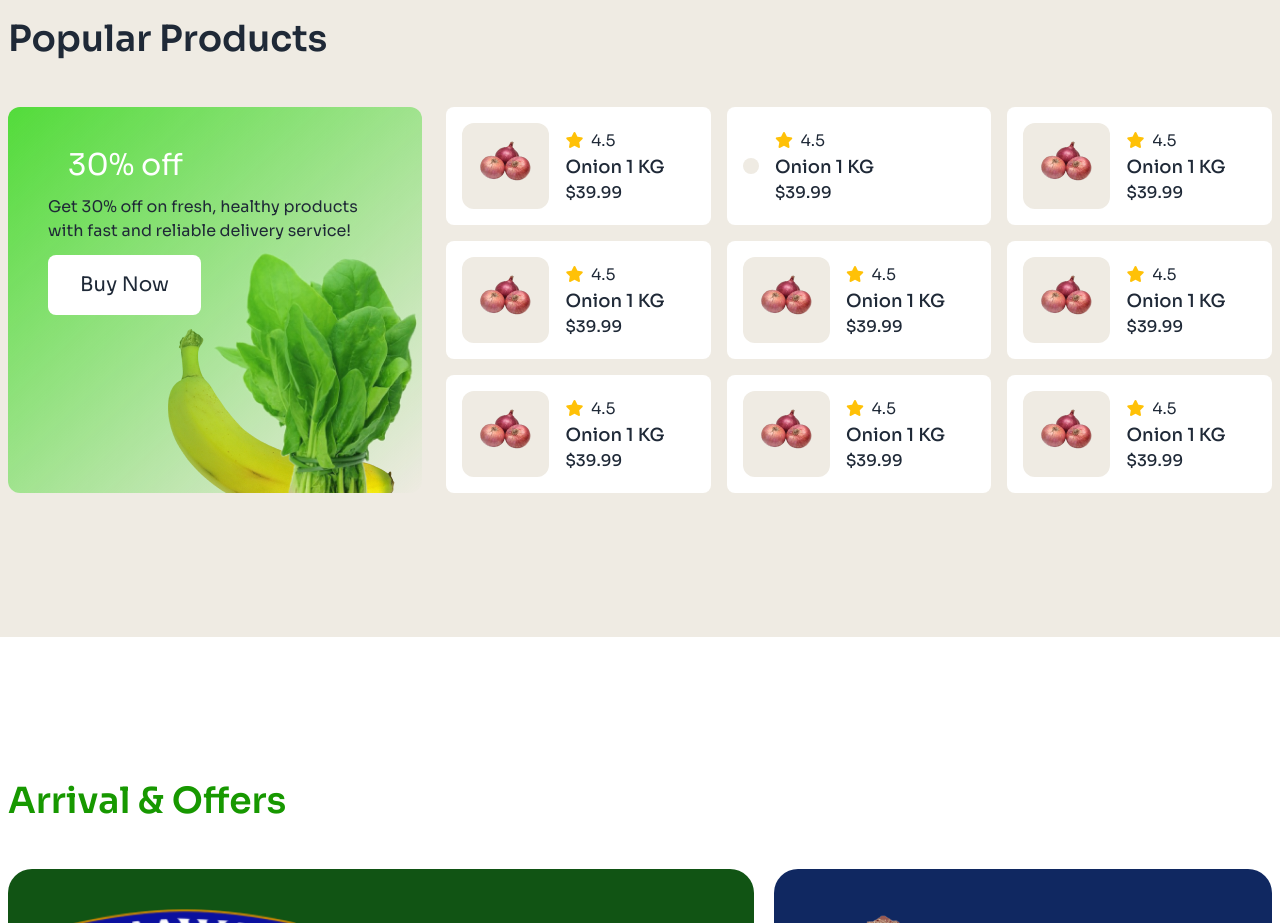
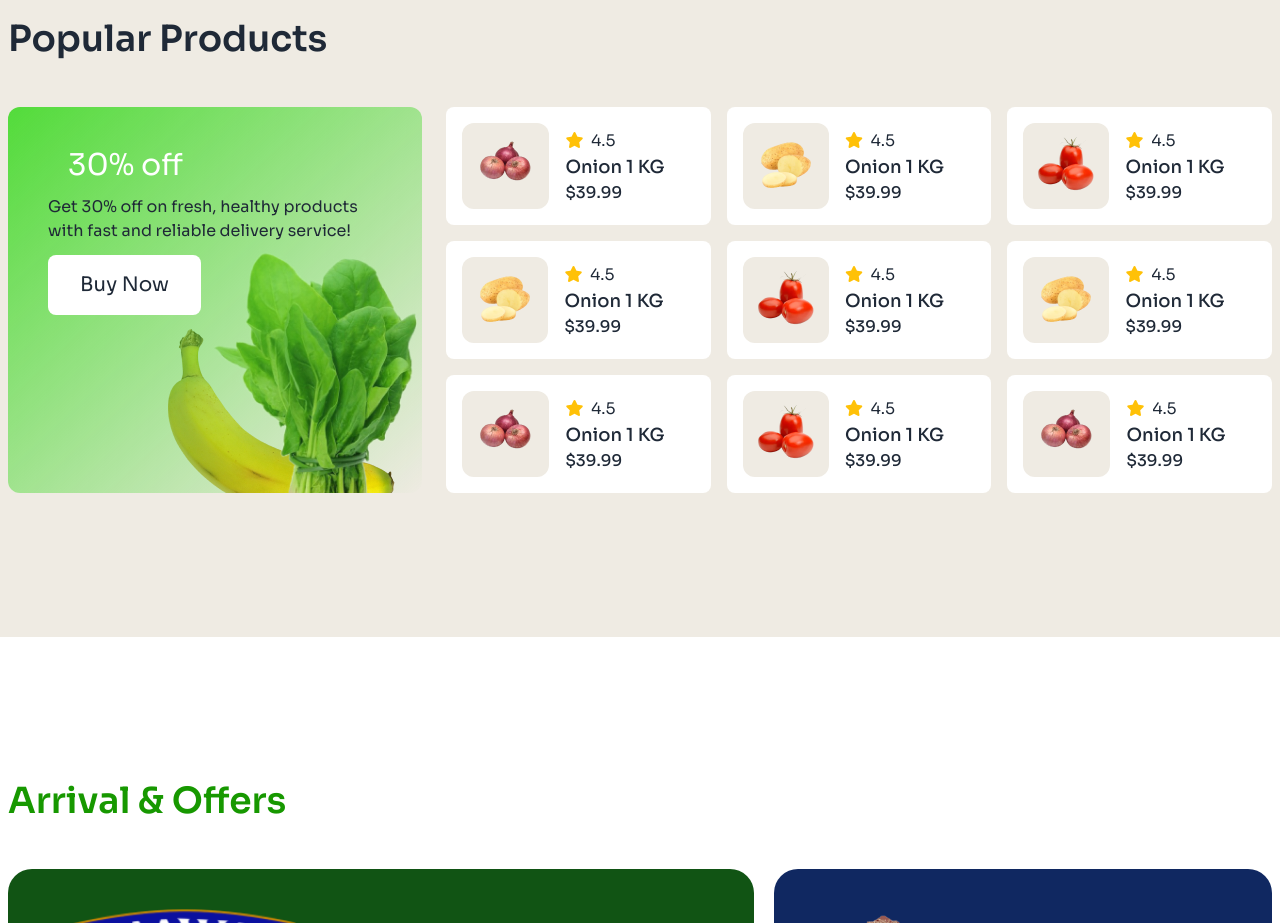
Before and after one commit to MHoshen/nature-platter, a plain HTML site: page index.html in a window 1280 px wide. Shown: the part 2640-3563 px from the top of the page. Drawn offline with nearby package versions, Linux system fonts and the light colour scheme.

Commit message:
Picture added in populare section

```diff
--- a/index.html
+++ b/index.html
@@ -370,7 +370,7 @@
                 <!-- offer's card image -->
                 <img
                   class="bg-[#EFEBE3] md:p-2 rounded-xl"
-                  src="assets/potato.png.png"
+                  src="assets/potato.png"
                   alt=""
                 />
                 <!-- offer's description -->
@@ -393,7 +393,7 @@
                 <!-- offer's card image -->
                 <img
                   class="bg-[#EFEBE3] md:p-2 rounded-xl"
-                  src="assets/onion.png"
+                  src="assets/tomato.png"
                   alt=""
                 />
                 <!-- offer's description -->
@@ -409,7 +409,76 @@
                 </div>
               </div>
 
-              <!-- offer's card 1 -->
+              <!-- offer's card 4 -->
+              <div
+                class="rounded-lg p-2 md:p-4 flex flex-row bg-white justify-start content-between items-center gap-4"
+              >
+                <!-- offer's card image -->
+                <img
+                  class="bg-[#EFEBE3] md:p-2 rounded-xl"
+                  src="assets/potato.png"
+                  alt=""
+                />
+                <!-- offer's description -->
+                <div>
+                  <i
+                    class="fa-solid fa-star text-xs md:text-base mr-1 text-[#FFC107]"
+                  ></i>
+                  <data class="text-xs md:text-base" value="4.5">4.5</data>
+                  <h5 class="text-sm md:text-lg font-medium">Onion 1 KG</h5>
+                  <data class="text-xs md:text-base font-medium" value="39.99"
+                    >$39.99</data
+                  >
+                </div>
+              </div>
+
+              <!-- offer's card 5 -->
+              <div
+                class="rounded-lg p-2 md:p-4 flex flex-row bg-white justify-start content-between items-center gap-4"
+              >
+                <!-- offer's card image -->
+                <img
+                  class="bg-[#EFEBE3] md:p-2 rounded-xl"
+                  src="assets/tomato.png"
+                  alt=""
+                />
+                <!-- offer's description -->
+                <div>
+                  <i
+                    class="fa-solid fa-star text-xs md:text-base mr-1 text-[#FFC107]"
+                  ></i>
+                  <data class="text-xs md:text-base" value="4.5">4.5</data>
+                  <h5 class="text-sm md:text-lg font-medium">Onion 1 KG</h5>
+                  <data class="text-xs md:text-base font-medium" value="39.99"
+                    >$39.99</data
+                  >
+                </div>
+              </div>
+
+              <!-- offer's card 6 -->
+              <div
+                class="rounded-lg p-2 md:p-4 flex flex-row bg-white justify-start content-between items-center gap-4"
+              >
+                <!-- offer's card image -->
+                <img
+                  class="bg-[#EFEBE3] md:p-2 rounded-xl"
+                  src="assets/potato.png"
+                  alt=""
+                />
+                <!-- offer's description -->
+                <div>
+                  <i
+                    class="fa-solid fa-star text-xs md:text-base mr-1 text-[#FFC107]"
+                  ></i>
+                  <data class="text-xs md:text-base" value="4.5">4.5</data>
+                  <h5 class="text-sm md:text-lg font-medium">Onion 1 KG</h5>
+                  <data class="text-xs md:text-base font-medium" value="39.99"
+                    >$39.99</data
+                  >
+                </div>
+              </div>
+
+              <!-- offer's card 7 -->
               <div
                 class="rounded-lg p-2 md:p-4 flex flex-row bg-white justify-start content-between items-center gap-4"
               >
@@ -432,14 +501,14 @@
                 </div>
               </div>
 
-              <!-- offer's card 1 -->
+              <!-- offer's card 8 -->
               <div
                 class="rounded-lg p-2 md:p-4 flex flex-row bg-white justify-start content-between items-center gap-4"
               >
                 <!-- offer's card image -->
                 <img
                   class="bg-[#EFEBE3] md:p-2 rounded-xl"
-                  src="assets/onion.png"
+                  src="assets/tomato.png"
                   alt=""
                 />
                 <!-- offer's description -->
@@ -455,76 +524,7 @@
                 </div>
               </div>
 
-              <!-- offer's card 1 -->
-              <div
-                class="rounded-lg p-2 md:p-4 flex flex-row bg-white justify-start content-between items-center gap-4"
-              >
-                <!-- offer's card image -->
-                <img
-                  class="bg-[#EFEBE3] md:p-2 rounded-xl"
-                  src="assets/onion.png"
-                  alt=""
-                />
-                <!-- offer's description -->
-                <div>
-                  <i
-                    class="fa-solid fa-star text-xs md:text-base mr-1 text-[#FFC107]"
-                  ></i>
-                  <data class="text-xs md:text-base" value="4.5">4.5</data>
-                  <h5 class="text-sm md:text-lg font-medium">Onion 1 KG</h5>
-                  <data class="text-xs md:text-base font-medium" value="39.99"
-                    >$39.99</data
-                  >
-                </div>
-              </div>
-
-              <!-- offer's card 1 -->
-              <div
-                class="rounded-lg p-2 md:p-4 flex flex-row bg-white justify-start content-between items-center gap-4"
-              >
-                <!-- offer's card image -->
-                <img
-                  class="bg-[#EFEBE3] md:p-2 rounded-xl"
-                  src="assets/onion.png"
-                  alt=""
-                />
-                <!-- offer's description -->
-                <div>
-                  <i
-                    class="fa-solid fa-star text-xs md:text-base mr-1 text-[#FFC107]"
-                  ></i>
-                  <data class="text-xs md:text-base" value="4.5">4.5</data>
-                  <h5 class="text-sm md:text-lg font-medium">Onion 1 KG</h5>
-                  <data class="text-xs md:text-base font-medium" value="39.99"
-                    >$39.99</data
-                  >
-                </div>
-              </div>
-
-              <!-- offer's card 1 -->
-              <div
-                class="rounded-lg p-2 md:p-4 flex flex-row bg-white justify-start content-between items-center gap-4"
-              >
-                <!-- offer's card image -->
-                <img
-                  class="bg-[#EFEBE3] md:p-2 rounded-xl"
-                  src="assets/onion.png"
-                  alt=""
-                />
-                <!-- offer's description -->
-                <div>
-                  <i
-                    class="fa-solid fa-star text-xs md:text-base mr-1 text-[#FFC107]"
-                  ></i>
-                  <data class="text-xs md:text-base" value="4.5">4.5</data>
-                  <h5 class="text-sm md:text-lg font-medium">Onion 1 KG</h5>
-                  <data class="text-xs md:text-base font-medium" value="39.99"
-                    >$39.99</data
-                  >
-                </div>
-              </div>
-
-              <!-- offer's card 1 -->
+              <!-- offer's card 9 -->
               <div
                 class="rounded-lg p-2 md:p-4 flex flex-row bg-white justify-start content-between items-center gap-4"
               >
```
